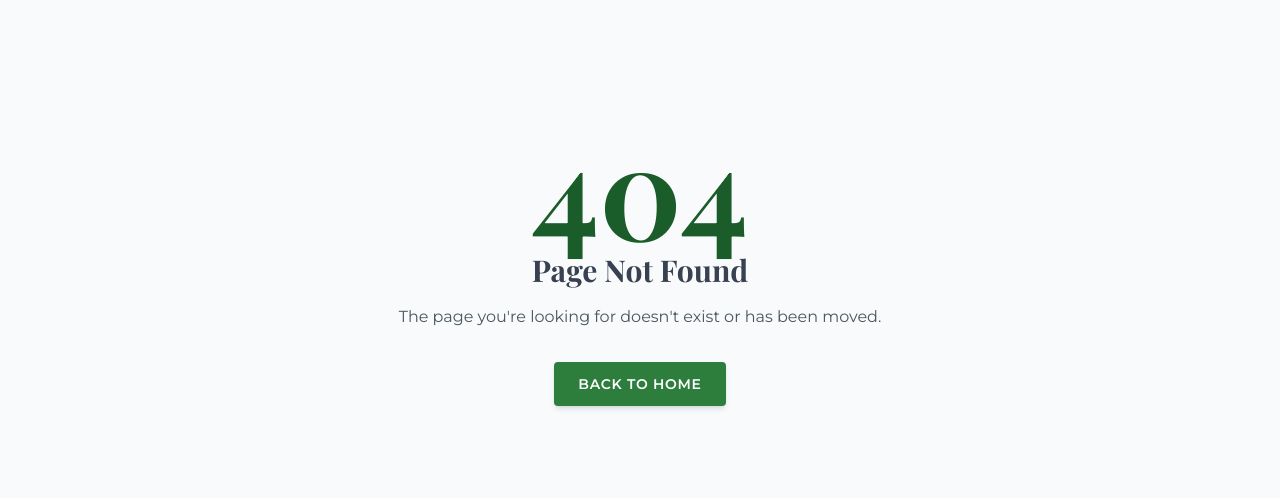
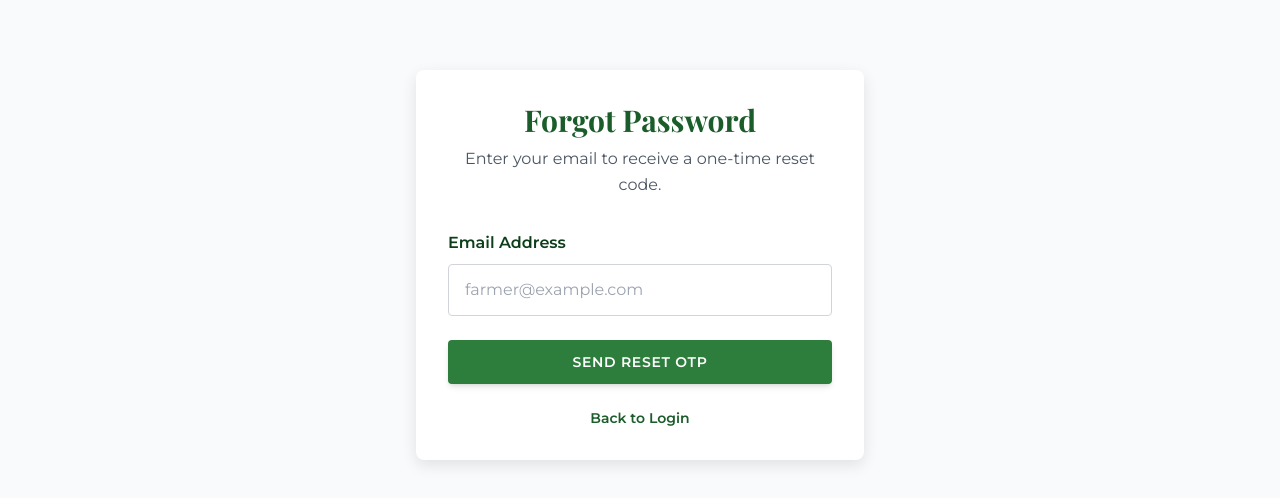
Before and after one commit to Agrivus/agrivus-frontend, a React (Vite) app: page /forgot-password in a window 1280 px wide. Shown: the part 302-800 px from the top of the page. Built offline with nearby package versions, Linux system fonts and the light colour scheme; no server answers.

Commit message:
Added password reset functionality.

```diff
--- a/src/App.tsx
+++ b/src/App.tsx
@@ -16,6 +16,7 @@ const Orders = React.lazy(() => import("./pages/Orders"));
 const OrderDetail = React.lazy(() => import("./pages/OrderDetail"));
 const TransportOffers = React.lazy(() => import("./pages/TransportOffers"));
 const Login = React.lazy(() => import("./pages/Login"));
+const ForgotPassword = React.lazy(() => import("./pages/ForgotPassword"));
 const Register = React.lazy(() => import("./pages/Register"));
 const Dashboard = React.lazy(() => import("./pages/Dashboard"));
 const NotFound = React.lazy(() => import("./pages/NotFound"));
@@ -128,6 +129,7 @@ function App() {
                 />
 
                 <Route path="/login" element={<Login />} />
+                <Route path="/forgot-password" element={<ForgotPassword />} />
                 <Route path="/register" element={<Register />} />
                 <Route
                   path="/dashboard"
--- /dev/null
+++ b/src/pages/ForgotPassword.tsx
@@ -0,0 +1,270 @@
+import React, { useEffect, useMemo, useState } from "react";
+import { Link, useNavigate } from "react-router-dom";
+import { Button, Card, Input } from "../components/common";
+import api from "../services/api";
+import { getErrorMessage } from "../utils/errorHandler";
+
+type Step = "request" | "reset" | "done";
+
+const DEFAULT_OTP_TTL_SECONDS = 90;
+
+const ForgotPassword: React.FC = () => {
+  const navigate = useNavigate();
+
+  const [step, setStep] = useState<Step>("request");
+  const [email, setEmail] = useState("");
+  const [otp, setOtp] = useState("");
+  const [newPassword, setNewPassword] = useState("");
+  const [confirmPassword, setConfirmPassword] = useState("");
+
+  const [remainingSeconds, setRemainingSeconds] = useState(0);
+  const [requestLoading, setRequestLoading] = useState(false);
+  const [resetLoading, setResetLoading] = useState(false);
+  const [message, setMessage] = useState("");
+  const [error, setError] = useState("");
+
+  useEffect(() => {
+    if (step !== "reset" || remainingSeconds <= 0) return;
+
+    const timer = window.setInterval(() => {
+      setRemainingSeconds((prev) => {
+        if (prev <= 1) {
+          window.clearInterval(timer);
+          return 0;
+        }
+        return prev - 1;
+      });
+    }, 1000);
+
+    return () => window.clearInterval(timer);
+  }, [step, remainingSeconds]);
+
+  const formattedTimer = useMemo(() => {
+    const minutes = Math.floor(remainingSeconds / 60);
+    const seconds = remainingSeconds % 60;
+    return `${minutes}:${seconds.toString().padStart(2, "0")}`;
+  }, [remainingSeconds]);
+
+  const handleRequestOtp = async (e: React.FormEvent) => {
+    e.preventDefault();
+    setError("");
+    setMessage("");
+    setRequestLoading(true);
+
+    try {
+      const response = await api.post<{
+        success: boolean;
+        message: string;
+        data?: {
+          expiresInSeconds?: number;
+        };
+      }>("/auth/forgot-password", { email });
+
+      const expiresInSeconds =
+        response.data.data?.expiresInSeconds || DEFAULT_OTP_TTL_SECONDS;
+
+      setRemainingSeconds(expiresInSeconds);
+      setStep("reset");
+      setMessage("OTP sent. Check your email and use it before it expires.");
+      setOtp("");
+      setNewPassword("");
+      setConfirmPassword("");
+    } catch (err: any) {
+      setError(getErrorMessage(err, "Failed to send OTP. Please try again."));
+    } finally {
+      setRequestLoading(false);
+    }
+  };
+
+  const handleResetPassword = async (e: React.FormEvent) => {
+    e.preventDefault();
+    setError("");
+    setMessage("");
+
+    if (remainingSeconds <= 0) {
+      setError("OTP has expired. Please request a new one.");
+      return;
+    }
+
+    if (newPassword !== confirmPassword) {
+      setError("New password and confirmation do not match.");
+      return;
+    }
+
+    setResetLoading(true);
+
+    try {
+      const response = await api.post<{ success: boolean; message: string }>(
+        "/auth/reset-password",
+        {
+          email,
+          otp,
+          newPassword,
+          confirmPassword,
+        },
+      );
+
+      setStep("done");
+      setMessage(
+        response.data.message ||
+          "Password reset successful. You can now log in with your new password.",
+      );
+    } catch (err: any) {
+      setError(
+        getErrorMessage(err, "Failed to reset password. Please try again."),
+      );
+    } finally {
+      setResetLoading(false);
+    }
+  };
+
+  return (
+    <div className="min-h-screen bg-gray-50 flex items-center justify-center py-12 px-4">
+      <Card className="w-full max-w-md p-8" hover={false}>
+        <div className="text-center mb-8">
+          <h1 className="text-3xl font-bold text-primary-green font-serif mb-2">
+            Forgot Password
+          </h1>
+          <p className="text-gray-600">
+            {step === "request" &&
+              "Enter your email to receive a one-time reset code."}
+            {step === "reset" &&
+              "Enter the OTP from your email and set your new password."}
+            {step === "done" && "Your password has been reset successfully."}
+          </p>
+        </div>
+
+        {message && (
+          <div className="bg-green-50 border-l-4 border-green-500 text-green-700 px-4 py-3 rounded shadow-sm mb-4">
+            <p className="font-semibold">Success</p>
+            <p className="text-sm mt-1">{message}</p>
+          </div>
+        )}
+
+        {error && (
+          <div className="bg-red-50 border-l-4 border-red-500 text-red-700 px-4 py-3 rounded shadow-sm mb-4">
+            <p className="font-semibold">Action Failed</p>
+            <p className="text-sm mt-1">{error}</p>
+          </div>
+        )}
+
+        {step === "request" && (
+          <form onSubmit={handleRequestOtp} className="space-y-6">
+            <Input
+              label="Email Address"
+              type="email"
+              value={email}
+              onChange={(e) => setEmail(e.target.value)}
+              placeholder="farmer@example.com"
+              required
+            />
+
+            <Button
+              type="submit"
+              variant="primary"
+              className="w-full"
+              isLoading={requestLoading}
+              disabled={requestLoading}
+            >
+              {requestLoading ? "Sending OTP..." : "Send Reset OTP"}
+            </Button>
+          </form>
+        )}
+
+        {step === "reset" && (
+          <form onSubmit={handleResetPassword} className="space-y-4">
+            <Input
+              label="Email Address"
+              type="email"
+              value={email}
+              onChange={(e) => setEmail(e.target.value)}
+              required
+            />
+
+            <Input
+              label="OTP Code"
+              type="text"
+              inputMode="numeric"
+              pattern="[0-9]{6}"
+              maxLength={6}
+              value={otp}
+              onChange={(e) => setOtp(e.target.value.replace(/\D/g, ""))}
+              placeholder="123456"
+              helpText="Use the 6-digit code sent to your email"
+              required
+            />
+
+            <div className="bg-amber-50 border border-amber-200 rounded px-3 py-2 text-sm text-amber-800">
+              OTP expires in: <span className="font-semibold">{formattedTimer}</span>
+            </div>
+
+            <Input
+              label="New Password"
+              type="password"
+              value={newPassword}
+              onChange={(e) => setNewPassword(e.target.value)}
+              placeholder="••••••••"
+              required
+            />
+
+            <Input
+              label="Confirm New Password"
+              type="password"
+              value={confirmPassword}
+              onChange={(e) => setConfirmPassword(e.target.value)}
+              placeholder="••••••••"
+              required
+            />
+
+            <Button
+              type="submit"
+              variant="primary"
+              className="w-full"
+              isLoading={resetLoading}
+              disabled={resetLoading || remainingSeconds <= 0}
+            >
+              {resetLoading ? "Resetting..." : "Reset Password"}
+            </Button>
+
+            <Button
+              type="button"
+              variant="outline"
+              className="w-full"
+              onClick={() => {
+                setStep("request");
+                setError("");
+                setMessage("");
+              }}
+            >
+              Request New OTP
+            </Button>
+          </form>
+        )}
+
+        {step === "done" && (
+          <div className="space-y-4">
+            <Button
+              type="button"
+              variant="primary"
+              className="w-full"
+              onClick={() => navigate("/login")}
+            >
+              Go to Login
+            </Button>
+          </div>
+        )}
+
+        <div className="mt-6 text-center text-sm text-gray-600">
+          <Link
+            to="/login"
+            className="text-primary-green font-semibold hover:text-accent-gold transition-colors"
+          >
+            Back to Login
+          </Link>
+        </div>
+      </Card>
+    </div>
+  );
+};
+
+export default ForgotPassword;
--- a/src/pages/Login.tsx
+++ b/src/pages/Login.tsx
@@ -132,6 +132,15 @@ const Login: React.FC = () => {
           </Button>
         </form>
 
+        <div className="mt-4 text-center">
+          <Link
+            to="/forgot-password"
+            className="text-sm text-primary-green font-semibold hover:text-accent-gold transition-colors"
+          >
+            Forgot password?
+          </Link>
+        </div>
+
         <div className="mt-6 text-center">
           <p className="text-gray-600">
             Don't have an account?{" "}
```
